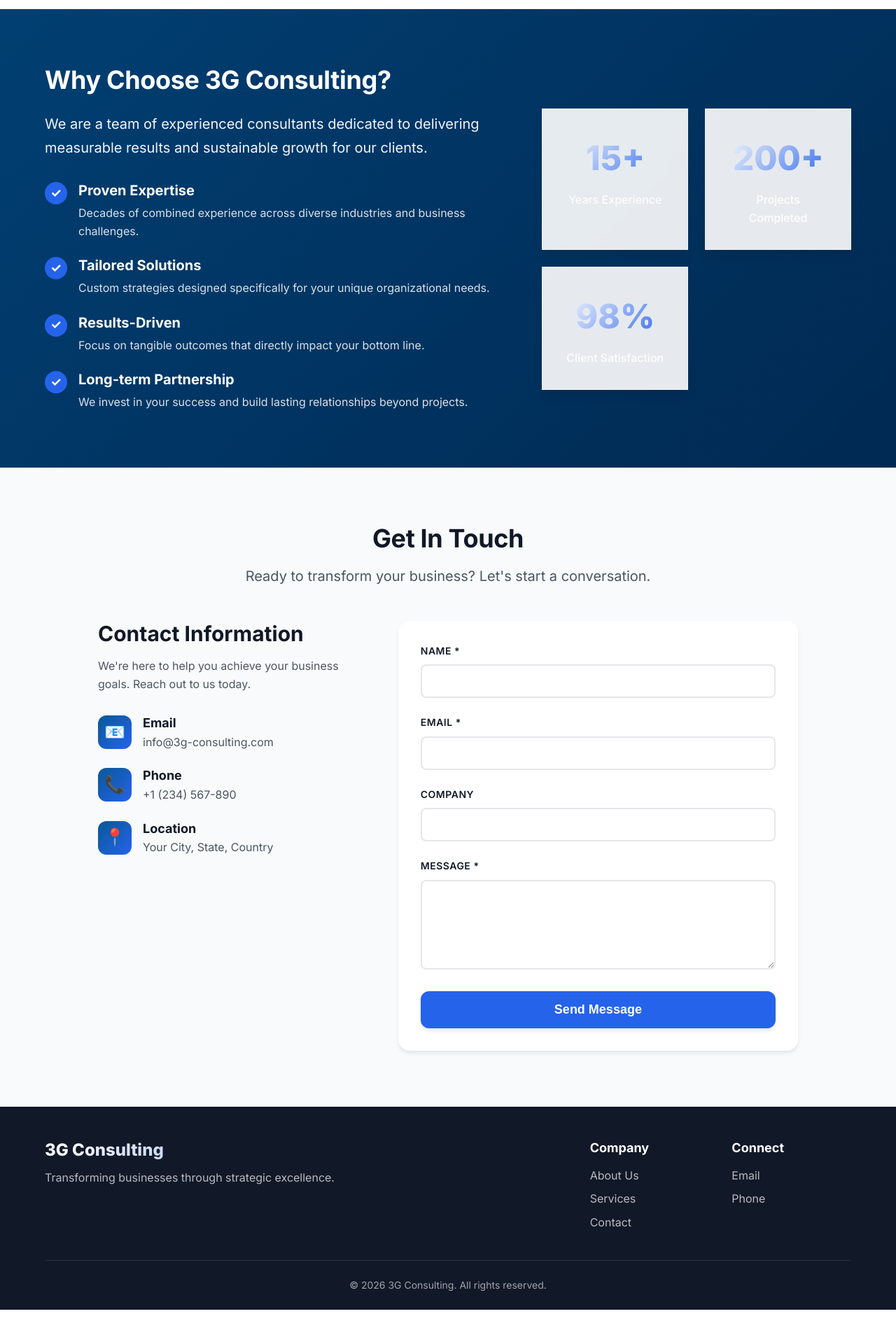
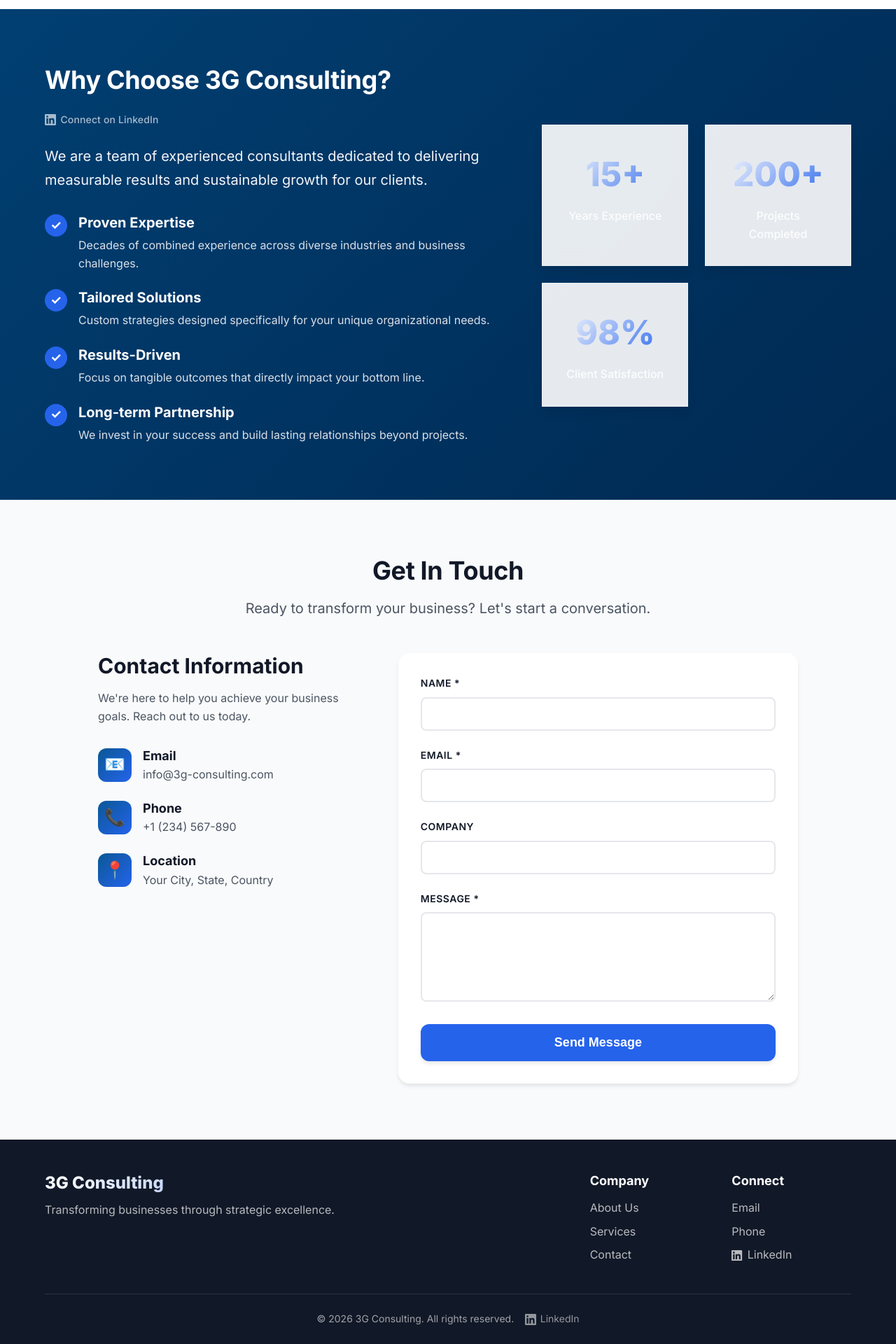
Before and after one commit to g92648/3g-marketing-website, a React (Vite) app: page / in a window 1280 px wide. Shown: the part 1812-3732 px from the top of the page at 70% size. Before the commit the page ends 3683 px from the top, so only its background shows below. Built offline with nearby package versions, Linux system fonts and the light colour scheme.

Commit message:
Add LinkedIn profile links to footer and Talent Advantage section

```diff
--- a/src/components/About.css
+++ b/src/components/About.css
@@ -12,6 +12,29 @@
 .about-text h2 {
     color: var(--white);
     margin-bottom: var(--space-6);
+}
+
+.about-linkedin {
+    display: inline-flex;
+    align-items: center;
+    gap: 0.4rem;
+    color: rgba(255, 255, 255, 0.65);
+    font-size: var(--text-sm);
+    font-weight: 500;
+    text-decoration: none;
+    margin-bottom: var(--space-6);
+    transition: color var(--transition-fast);
+    letter-spacing: 0.01em;
+}
+
+.about-linkedin:hover {
+    color: #70B5F9;
+}
+
+.about-linkedin-icon {
+    width: 1rem;
+    height: 1rem;
+    flex-shrink: 0;
 }
 
 .lead-text {
--- a/src/components/About.tsx
+++ b/src/components/About.tsx
@@ -7,6 +7,17 @@ export default function About() {
                 <div className="about-content">
                     <div className="about-text">
                         <h2>Why Choose 3G Consulting?</h2>
+                        <a
+                            href="https://www.linkedin.com/in/yjgolden/"
+                            target="_blank"
+                            rel="noopener noreferrer"
+                            className="about-linkedin"
+                        >
+                            <svg className="about-linkedin-icon" viewBox="0 0 24 24" fill="currentColor" aria-hidden="true">
+                                <path d="M20.447 20.452h-3.554v-5.569c0-1.328-.027-3.037-1.852-3.037-1.853 0-2.136 1.445-2.136 2.939v5.667H9.351V9h3.414v1.561h.046c.477-.9 1.637-1.85 3.37-1.85 3.601 0 4.267 2.37 4.267 5.455v6.286zM5.337 7.433a2.062 2.062 0 0 1-2.063-2.065 2.064 2.064 0 1 1 2.063 2.065zm1.782 13.019H3.555V9h3.564v11.452zM22.225 0H1.771C.792 0 0 .774 0 1.729v20.542C0 23.227.792 24 1.771 24h20.451C23.2 24 24 23.227 24 22.271V1.729C24 .774 23.2 0 22.222 0h.003z" />
+                            </svg>
+                            Connect on LinkedIn
+                        </a>
                         <p className="lead-text">
                             We are a team of experienced consultants dedicated to delivering
                             measurable results and sustainable growth for our clients.
--- a/src/components/Footer.css
+++ b/src/components/Footer.css
@@ -65,7 +65,11 @@
 
 .footer-bottom {
     padding-top: var(--space-6);
-    text-align: center;
+    display: flex;
+    align-items: center;
+    justify-content: center;
+    gap: var(--space-4);
+    flex-wrap: wrap;
 }
 
 .footer-bottom p {
@@ -73,3 +77,37 @@
     font-size: var(--text-sm);
     margin: 0;
 }
+
+.footer-linkedin {
+    display: inline-flex;
+    align-items: center;
+    gap: 0.35rem;
+    color: rgba(255, 255, 255, 0.55);
+    font-size: var(--text-sm);
+    transition: color var(--transition-fast);
+    text-decoration: none;
+}
+
+.footer-linkedin:hover {
+    color: #0A66C2;
+}
+
+.footer-linkedin-icon {
+    width: 1rem;
+    height: 1rem;
+    flex-shrink: 0;
+}
+
+.linkedin-icon {
+    width: 0.95rem;
+    height: 0.95rem;
+    flex-shrink: 0;
+    vertical-align: middle;
+    margin-right: 0.2rem;
+}
+
+.linkedin-link {
+    display: inline-flex;
+    align-items: center;
+    gap: 0.25rem;
+}
--- a/src/components/Footer.tsx
+++ b/src/components/Footer.tsx
@@ -27,6 +27,19 @@ export default function Footer() {
                             <ul>
                                 <li><a href="mailto:info@3g-consulting.com">Email</a></li>
                                 <li><a href="tel:+1234567890">Phone</a></li>
+                                <li>
+                                    <a
+                                        href="https://www.linkedin.com/in/yjgolden/"
+                                        target="_blank"
+                                        rel="noopener noreferrer"
+                                        className="linkedin-link"
+                                    >
+                                        <svg className="linkedin-icon" viewBox="0 0 24 24" fill="currentColor" aria-hidden="true">
+                                            <path d="M20.447 20.452h-3.554v-5.569c0-1.328-.027-3.037-1.852-3.037-1.853 0-2.136 1.445-2.136 2.939v5.667H9.351V9h3.414v1.561h.046c.477-.9 1.637-1.85 3.37-1.85 3.601 0 4.267 2.37 4.267 5.455v6.286zM5.337 7.433a2.062 2.062 0 0 1-2.063-2.065 2.064 2.064 0 1 1 2.063 2.065zm1.782 13.019H3.555V9h3.564v11.452zM22.225 0H1.771C.792 0 0 .774 0 1.729v20.542C0 23.227.792 24 1.771 24h20.451C23.2 24 24 23.227 24 22.271V1.729C24 .774 23.2 0 22.222 0h.003z" />
+                                        </svg>
+                                        LinkedIn
+                                    </a>
+                                </li>
                             </ul>
                         </div>
                     </div>
@@ -34,6 +47,18 @@ export default function Footer() {
 
                 <div className="footer-bottom">
                     <p>&copy; {currentYear} 3G Consulting. All rights reserved.</p>
+                    <a
+                        href="https://www.linkedin.com/in/yjgolden/"
+                        target="_blank"
+                        rel="noopener noreferrer"
+                        className="footer-linkedin"
+                        aria-label="Connect on LinkedIn"
+                    >
+                        <svg className="footer-linkedin-icon" viewBox="0 0 24 24" fill="currentColor" aria-hidden="true">
+                            <path d="M20.447 20.452h-3.554v-5.569c0-1.328-.027-3.037-1.852-3.037-1.853 0-2.136 1.445-2.136 2.939v5.667H9.351V9h3.414v1.561h.046c.477-.9 1.637-1.85 3.37-1.85 3.601 0 4.267 2.37 4.267 5.455v6.286zM5.337 7.433a2.062 2.062 0 0 1-2.063-2.065 2.064 2.064 0 1 1 2.063 2.065zm1.782 13.019H3.555V9h3.564v11.452zM22.225 0H1.771C.792 0 0 .774 0 1.729v20.542C0 23.227.792 24 1.771 24h20.451C23.2 24 24 23.227 24 22.271V1.729C24 .774 23.2 0 22.222 0h.003z" />
+                        </svg>
+                        LinkedIn
+                    </a>
                 </div>
             </div>
         </footer>
```
Also changed, not shown: public/index.html (+19 -1 lines).
